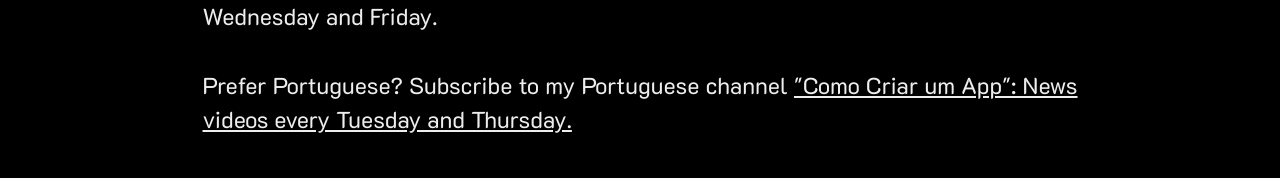
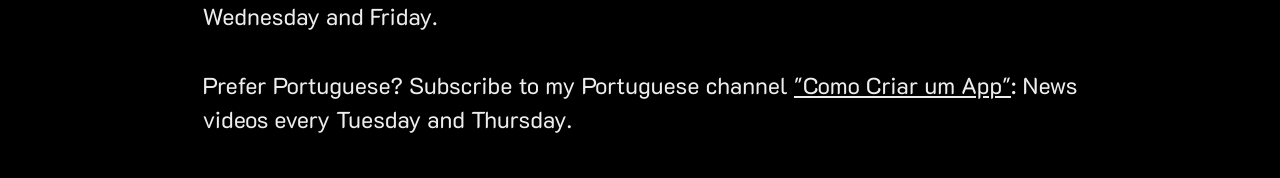
Before and after one commit to filipenevola/filipenevola, a Next.js app: page / in a window 1280 px wide. Shown: the part 170-348 px from the top of the page. Built offline with nearby package versions, Linux system fonts and the light colour scheme.

Commit message:
Fix closing position of an a tag

```diff
--- a/pages/index.js
+++ b/pages/index.js
@@ -13,8 +13,8 @@ const TEXT = {
         Friday.<br/><br/>Prefer Portuguese? Subscribe to my Portuguese
         channel <a
         href="https://www.youtube.com/channel/UCZo_DmCzwmxMtv5Kv_dukpA">"Como
-        Criar um App": News videos every Tuesday and
-        Thursday.</a><br/><br/>
+        Criar um App"</a>: News videos every Tuesday and
+        Thursday.<br/><br/>
         I also have a <a
         href="https://www.youtube.com/channel/UCAfhf9uh1osU2CW0fKrZ8xA">channel</a> about
         business but only in Portuguese.<br/><br/>
```
